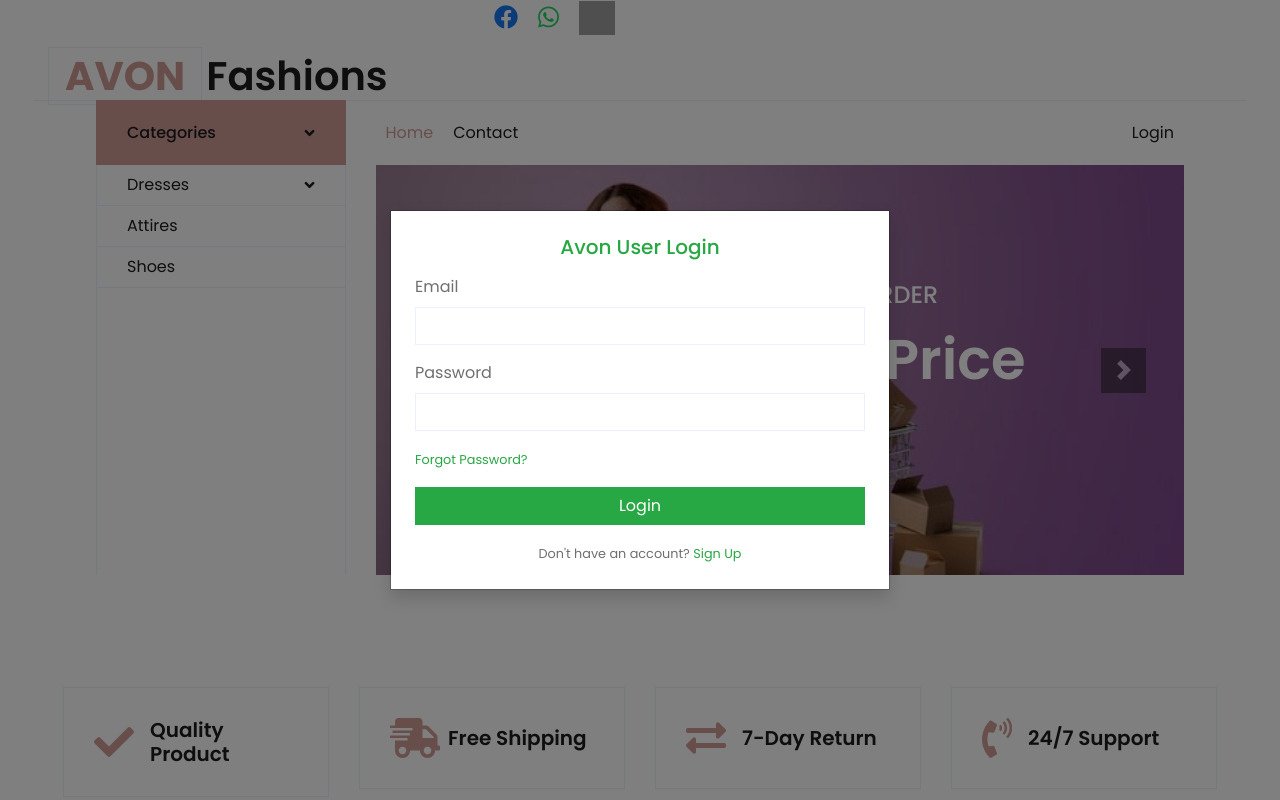
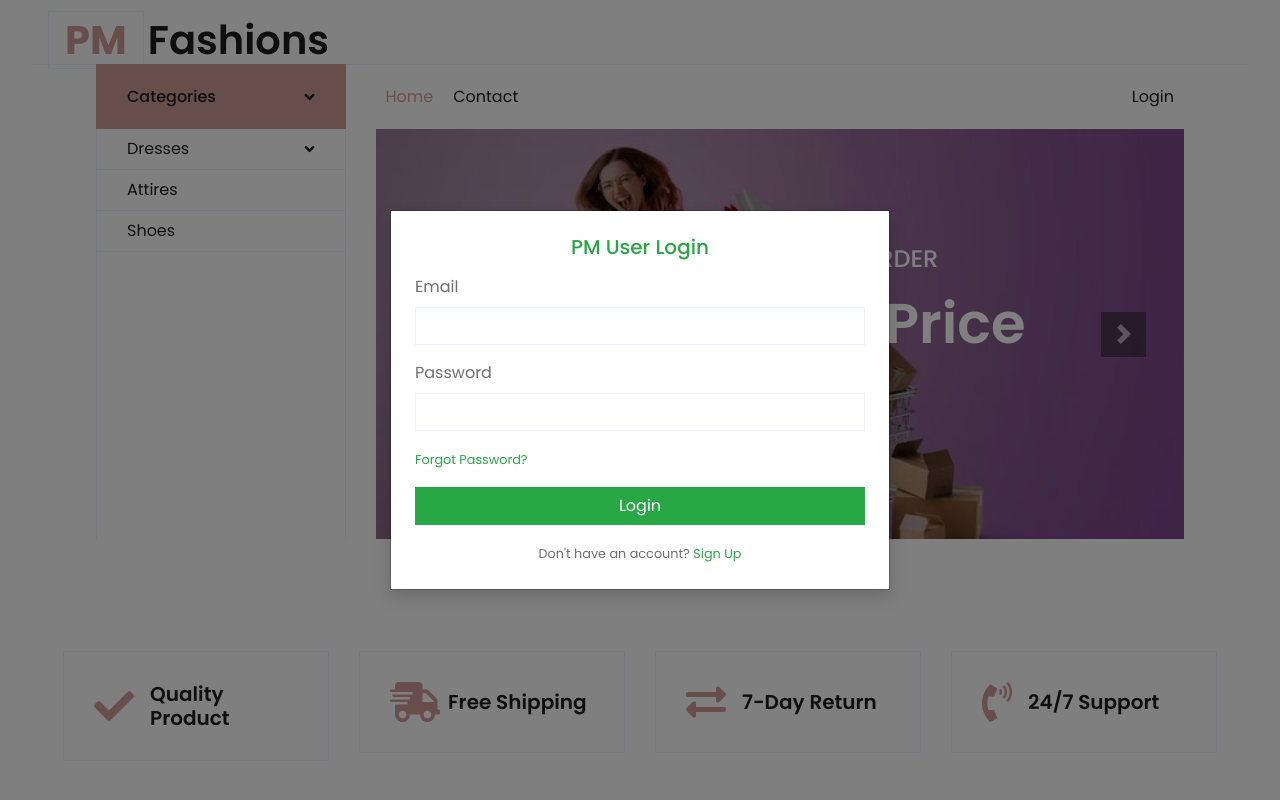
Before and after one commit to shadowkenya/usa, a plain HTML site: page index.html in a window 1280 px wide. Both pictures are taken after a click on the link "Login". Shown: the top 800 px of the page. Drawn offline with nearby package versions, Linux system fonts and the light colour scheme; grey boxes are pictures that could not be loaded.

Commit message:
Update index.html

```diff
--- a/index.html
+++ b/index.html
@@ -4,7 +4,7 @@
 
 <head>
     <meta charset="utf-8">
-    <title>Avon Fashion</title>
+    <title>PM Fashion</title>
     <meta content="width=device-width, initial-scale=1.0" name="viewport">
     <meta content="Free HTML Templates" name="keywords">
     <meta content="Free HTML Templates" name="description">
@@ -36,33 +36,12 @@
 
 <body>
 
-     <div class="col-lg-6 text-center text-lg-right">
-    <div class="d-inline-flex align-items-center">
-        <!-- Facebook -->
-        <a href="https://www.facebook.com/profile.php?id=100088387850218" target="_blank"
-           style="color: #1877F2; margin: 0 10px; font-size: 24px;">
-            <i class="fab fa-facebook"></i>
-        </a>
-
-        <!-- WhatsApp -->
-        <a href="https://wa.me/254790248509" target="_blank"
-           style="color: #25D366; margin: 0 10px; font-size: 24px;">
-            <i class="fab fa-whatsapp"></i>
-        </a>
-
-        <!-- TikTok -->
-      <a href="https://www.tiktok.com/@shadowtechpro" target="_blank"
-               style="margin: 0 10px; display: flex; align-items: center;">
-                <img src="https://upload.wikimedia.org/wikipedia/en/a/a9/TikTok_logo.svg"
-                     alt="TikTok" style="width: 36px; height: 34px;">
-            </a>
-    </div>
-</div>
+
         <div class="row align-items-center py-3 px-xl-5">
             <div class="col-lg-3 d-none d-lg-block">
 
                 <a href="" class="text-decoration-none">
-                    <h1 class="m-0 display-5 font-weight-semi-bold"><span class="text-primary font-weight-bold border px-3 mr-1">AVON</span>Fashions</h1>
+                    <h1 class="m-0 display-5 font-weight-semi-bold"><span class="text-primary font-weight-bold border px-3 mr-1">PM</span>Fashions</h1>
                 </a>
             </div>
             <div class="container-fluid mb-5">
@@ -90,7 +69,7 @@
                     <div class="col-lg-9">
                         <nav class="navbar navbar-expand-lg bg-light navbar-light py-3 py-lg-0 px-0">
                             <a href="" class="text-decoration-none d-block d-lg-none">
-                                <h2 class="m-0 display-5 font-weight-semi-bold"><span class="text-primary font-weight-bold border px-3 mr-1">AVON</span>FASHIONS</h2>
+                                <h2 class="m-0 display-5 font-weight-semi-bold"><span class="text-primary font-weight-bold border px-3 mr-1">PM</span>FASHIONS</h2>
                             </a>
                             <button type="button" class="navbar-toggler" data-toggle="collapse" data-target="#navbarCollapse">
                                 <span class="navbar-toggler-icon"></span>
@@ -111,7 +90,7 @@
 <div class="modal fade" id="loginModal" tabindex="-1" aria-hidden="true">
   <div class="modal-dialog modal-dialog-centered">
     <div class="modal-content p-4 rounded-3 shadow">
-      <h5 class="text-center text-success fw-bold mb-3">Avon User Login</h5>
+      <h5 class="text-center text-success fw-bold mb-3">PM User Login</h5>
       <form id="loginForm">
         <div class="mb-3">
           <label class="form-label">Email</label>
@@ -2073,12 +2052,12 @@
             <div class="row px-xl-5 pt-5">
                 <div class="col-lg-4 col-md-12 mb-5 pr-3 pr-xl-5">
                     <a href="" class="text-decoration-none">
-                        <h1 class="mb-4 display-5 font-weight-semi-bold"><span class="text-primary font-weight-bold border border-white px-3 mr-1">AVON</span></h1>
+                        <h1 class="mb-4 display-5 font-weight-semi-bold"><span class="text-primary font-weight-bold border border-white px-3 mr-1">PM</span></h1>
                     </a>
                     <p>Affordable style delivered right to your door, because confidence never goes out of season.</p>
-                    <p class="mb-2"><i class="fa fa-map-marker-alt text-primary mr-3"></i>Kisii 408-40200 Kisii,Kenya</p>
-                    <p class="mb-2"><i class="fa fa-envelope text-primary mr-3"></i> ndukoteresa9@gmail.com</p>
-                    <p class="mb-0"><i class="fa fa-phone-alt text-primary mr-3"></i>+254 790 248509</p>
+                    <p class="mb-2"><i class="fa fa-map-marker-alt text-primary mr-3"></i>Nairobi 40-01100 Nairobi,Kenya</p>
+                    <p class="mb-2"><i class="fa fa-envelope text-primary mr-3"></i> shadowkenya254@gmail.com</p>
+                    <p class="mb-0"><i class="fa fa-phone-alt text-primary mr-3"></i>+254 754053038</p>
                 </div>
                 <div class="col-lg-8 col-md-12">
                     <div class="row">
@@ -2108,7 +2087,7 @@
             </div>
             <div class="row border-top border-light mx-xl-5 py-4">
                 <div class="col-md-6 px-xl-0">
-                    <p class="mb-md-0 text-center text-md-left text-dark"> &copy; 2025 AVON . All Rights Reserved. </p>
+                    <p class="mb-md-0 text-center text-md-left text-dark"> &copy; 2025 PMFASHIONS . All Rights Reserved. </p>
                 </div>
                 <div class="col-md-6 px-xl-0 text-center text-md-right">
                     <img class="img-fluid" src="img/payments.png" alt="">
```
